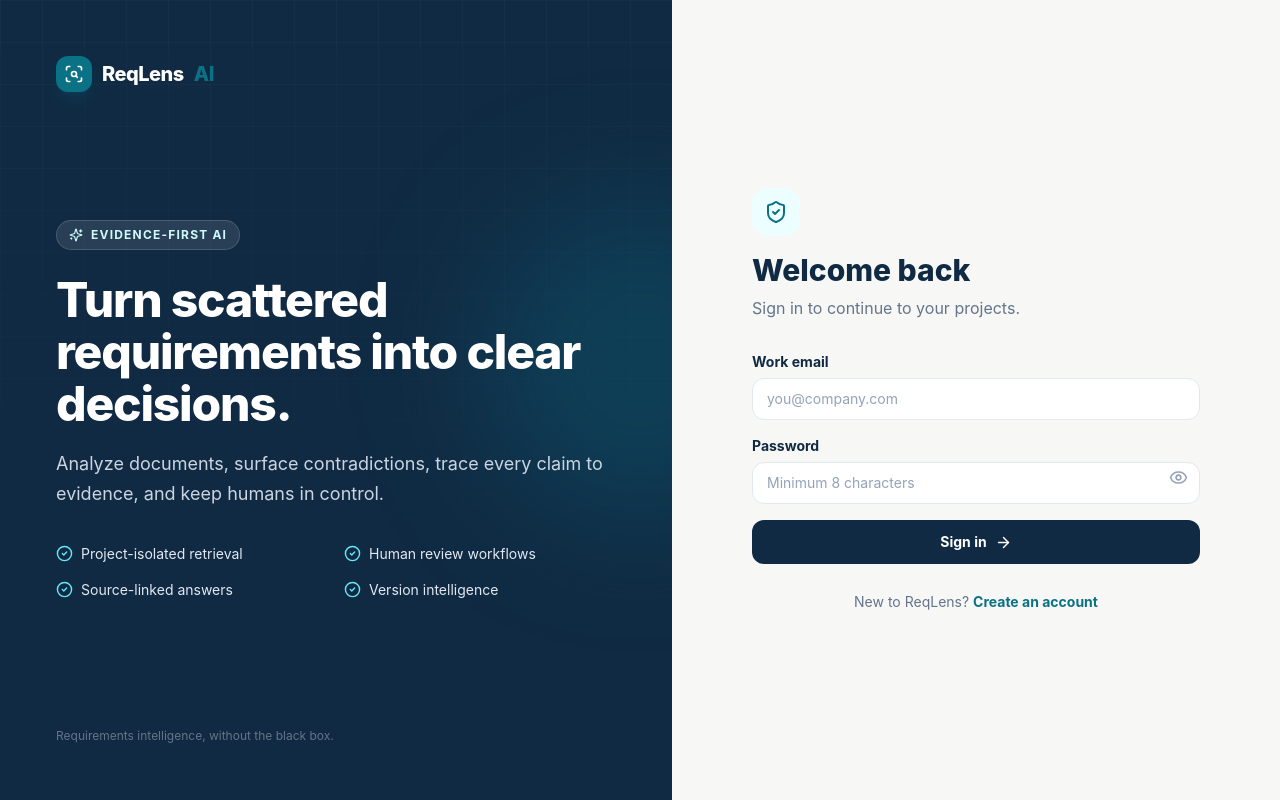
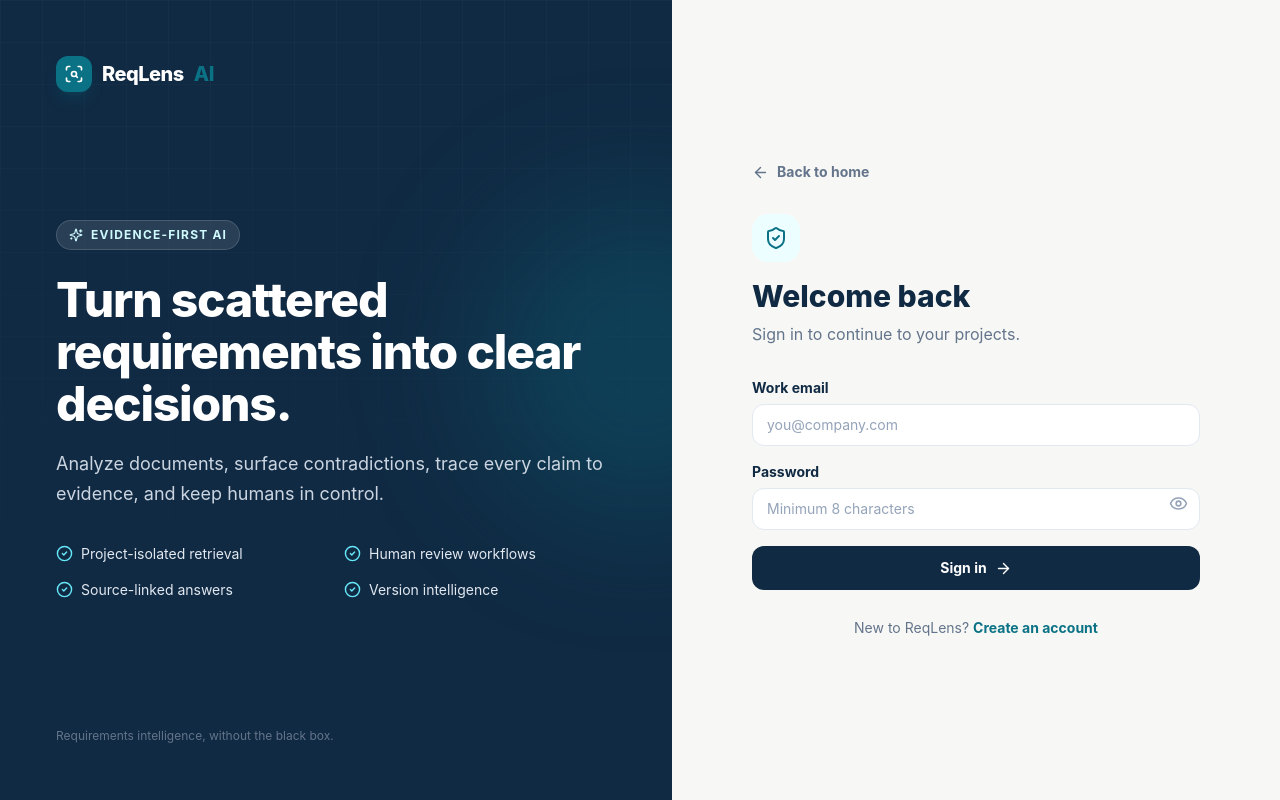
Before and after one commit to ishara1009/Reqlens-Requirements-Intelligence, a React (Vite) app in the folder frontend/: page /login in a window 1280 px wide. Built offline with nearby package versions, Linux system fonts and the light colour scheme; no server answers.

Commit message:
added button

```diff
--- a/frontend/src/features/auth/AuthPage.tsx
+++ b/frontend/src/features/auth/AuthPage.tsx
@@ -1,6 +1,6 @@
 import { useState, type FormEvent } from 'react'
-import { ArrowRight, CircleCheck, Eye, EyeOff, ShieldCheck, Sparkles } from 'lucide-react'
-import { Navigate } from 'react-router-dom'
+import { ArrowLeft, ArrowRight, CircleCheck, Eye, EyeOff, ShieldCheck, Sparkles } from 'lucide-react'
+import { Link, Navigate } from 'react-router-dom'
 import { api, json } from '../../lib/api'
 import { useAuth } from '../../lib/auth'
 import { Logo } from '../../components/Logo'
@@ -39,11 +39,11 @@ export function AuthPage() {
   return <main className="grid min-h-screen bg-paper lg:grid-cols-[1.05fr_.95fr]">
     <section className="relative hidden overflow-hidden bg-ink p-14 text-white lg:flex lg:flex-col lg:justify-between">
       <div className="auth-grid absolute inset-0 opacity-20" /><div className="absolute -right-32 top-1/4 h-80 w-80 rounded-full bg-ocean/30 blur-3xl" />
-      <div className="relative"><Logo light /></div>
+      <Link to="/" className="relative inline-flex w-fit" aria-label="Back to ReqLens home"><Logo light /></Link>
       <div className="relative max-w-xl"><div className="mb-6 inline-flex items-center gap-2 rounded-full border border-white/15 bg-white/10 px-3 py-1.5 text-xs font-bold uppercase tracking-widest text-cyan-100"><Sparkles size={14} /> Evidence-first AI</div><h1 className="font-display text-5xl font-extrabold leading-[1.08] tracking-tight">Turn scattered requirements into clear decisions.</h1><p className="mt-5 text-lg leading-relaxed text-slate-300">Analyze documents, surface contradictions, trace every claim to evidence, and keep humans in control.</p><div className="mt-9 grid gap-4 text-sm text-slate-200 sm:grid-cols-2">{['Project-isolated retrieval', 'Human review workflows', 'Source-linked answers', 'Version intelligence'].map(item => <span className="flex items-center gap-2" key={item}><CircleCheck size={17} className="text-cyan-300" />{item}</span>)}</div></div>
       <p className="relative text-xs text-slate-500">Requirements intelligence, without the black box.</p>
     </section>
-    <section className="flex items-center justify-center p-5 sm:p-10"><div className="w-full max-w-md"><div className="mb-10 lg:hidden"><Logo /></div><div className="mb-8"><span className="mb-4 grid h-12 w-12 place-items-center rounded-2xl bg-cyan-50 text-ocean"><ShieldCheck /></span><h2 className="font-display text-3xl font-extrabold text-ink">{register ? 'Create your workspace' : 'Welcome back'}</h2><p className="mt-2 text-slate-500">{register ? 'Start reviewing requirements with traceable AI.' : 'Sign in to continue to your projects.'}</p></div>
+    <section className="flex items-center justify-center p-5 sm:p-10"><div className="w-full max-w-md"><Link to="/" className="mb-8 inline-flex items-center gap-2 text-sm font-bold text-slate-500 transition hover:-translate-x-1 hover:text-ocean"><ArrowLeft size={17} /> Back to home</Link><Link to="/" className="mb-10 block w-fit lg:hidden" aria-label="Back to ReqLens home"><Logo /></Link><div className="mb-8"><span className="mb-4 grid h-12 w-12 place-items-center rounded-2xl bg-cyan-50 text-ocean"><ShieldCheck /></span><h2 className="font-display text-3xl font-extrabold text-ink">{register ? 'Create your workspace' : 'Welcome back'}</h2><p className="mt-2 text-slate-500">{register ? 'Start reviewing requirements with traceable AI.' : 'Sign in to continue to your projects.'}</p></div>
       <form onSubmit={submit} className="space-y-4">{register && <label className="field-label">Full name<input className="field" name="name" minLength={2} maxLength={80} autoComplete="name" required placeholder="Alex Morgan" /></label>}<label className="field-label">Work email<input className="field" name="email" type="email" maxLength={254} autoComplete="email" value={email} onChange={event => setEmail(event.target.value)} required placeholder="you@company.com" /></label><label className="field-label">Password<div className="relative"><input className="field pr-12" name="password" type={show ? 'text' : 'password'} minLength={8} maxLength={128} autoComplete={register ? 'new-password' : 'current-password'} required placeholder="Minimum 8 characters" /><button type="button" onClick={() => setShow(!show)} className="absolute right-3 top-3 text-slate-400" aria-label={show ? 'Hide password' : 'Show password'}>{show ? <EyeOff size={19} /> : <Eye size={19} />}</button></div></label>{success && <p role="status" className="rounded-xl bg-emerald-50 p-3 text-sm font-semibold text-emerald-700">{success}</p>}{error && <p role="alert" className="rounded-xl bg-red-50 p-3 text-sm font-semibold text-red-700">{error}</p>}<Button loading={loading} className="w-full py-3">{register ? 'Create account' : 'Sign in'}<ArrowRight size={17} /></Button></form>
       <p className="mt-7 text-center text-sm text-slate-500">{register ? 'Already have an account?' : 'New to ReqLens?'} <button type="button" onClick={() => { setRegister(!register); setError(''); setSuccess(''); setShow(false) }} className="font-bold text-ocean hover:underline">{register ? 'Sign in' : 'Create an account'}</button></p>
     </div></section>
```
